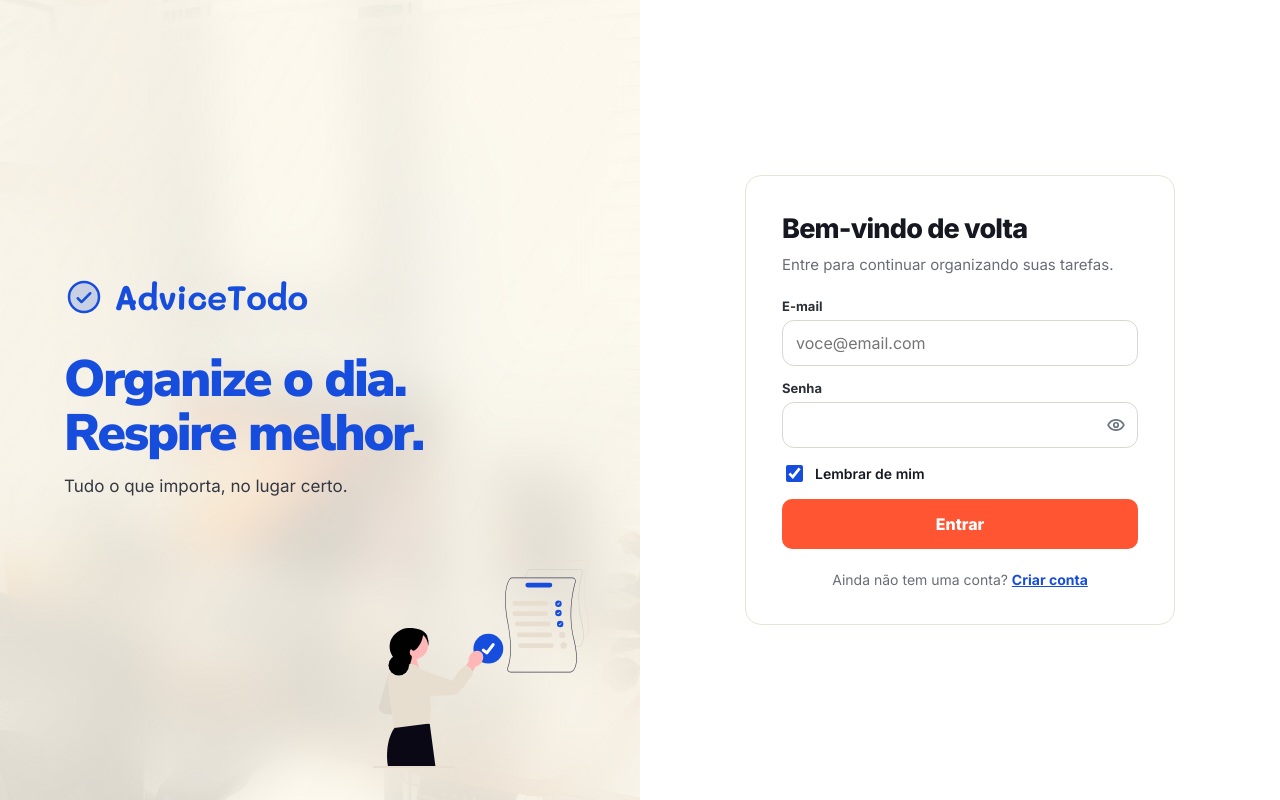
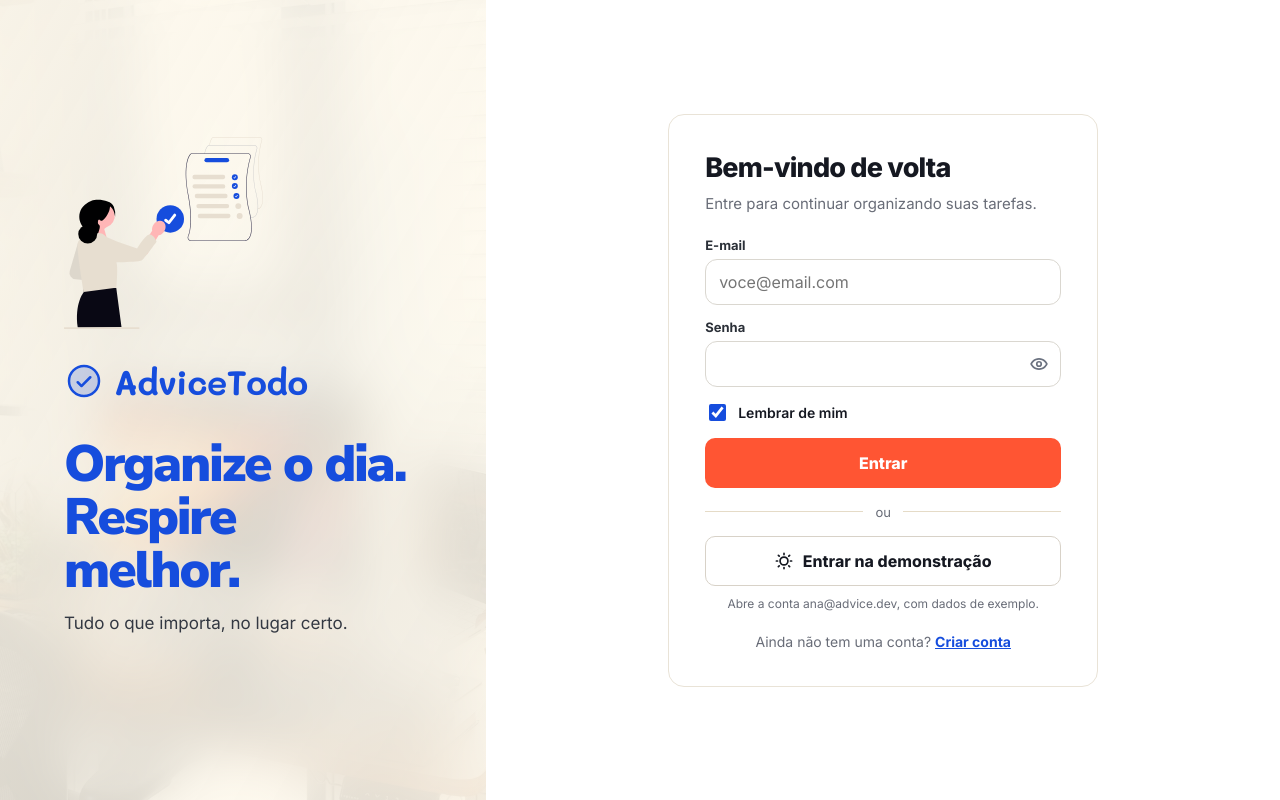
Before and after one commit to Kaylan00/advicetodo, a React (Vite) app in the folder web/: page /entrar in a window 1280 px wide. Built offline with nearby package versions, Linux system fonts and the light colour scheme; no server answers.

Commit message:
feat(web): coluna de acesso mais estreita, ilustracao acima do texto e entrada de demonstracao

```diff
--- a/web/src/components/AuthLayout.jsx
+++ b/web/src/components/AuthLayout.jsx
@@ -5,6 +5,8 @@ export default function AuthLayout({ chamada, apoio, title, subtitle, children,
     <main className="acesso">
       <section className="acesso__vitrine">
         <div className="acesso__conteudo">
+          <img className="acesso__ilustracao" src="/ilustracoes/tarefas.svg" alt="" />
+
           <p className="marca">
             <Icon name="concluido" size={40} weight="duotone" />
             AdviceTodo
@@ -13,8 +15,6 @@ export default function AuthLayout({ chamada, apoio, title, subtitle, children,
           <h1>{chamada}</h1>
           <p className="acesso__apoio">{apoio}</p>
         </div>
-
-        <img className="acesso__ilustracao" src="/ilustracoes/tarefas.svg" alt="" />
       </section>
 
       <section className="acesso__painel">
--- a/web/src/index.css
+++ b/web/src/index.css
@@ -157,7 +157,7 @@ svg {
 
 .acesso {
   display: grid;
-  grid-template-columns: 1fr 1fr;
+  grid-template-columns: minmax(340px, 38%) 1fr;
   min-height: 100vh;
 }
 
@@ -195,12 +195,11 @@ svg {
 }
 
 .acesso__ilustracao {
-  position: absolute;
-  right: clamp(20px, 4vw, 56px);
-  bottom: clamp(20px, 4vh, 44px);
-  z-index: 2;
+  align-self: flex-start;
   width: auto;
-  max-height: clamp(170px, 26vh, 250px);
+  max-width: 100%;
+  max-height: clamp(150px, 24vh, 230px);
+  margin-bottom: 30px;
 }
 
 @media (max-height: 700px) {
@@ -310,6 +309,30 @@ svg {
   width: 17px;
   height: 17px;
   accent-color: var(--azul);
+}
+
+.separador {
+  display: flex;
+  align-items: center;
+  gap: 12px;
+  margin: 2px 0;
+  color: var(--tinta-suave);
+  font-size: 13px;
+}
+
+.separador::before,
+.separador::after {
+  content: "";
+  flex: 1;
+  height: 1px;
+  background: var(--linha);
+}
+
+.acesso__dica {
+  margin-top: -4px;
+  color: var(--tinta-suave);
+  font-size: 12px;
+  text-align: center;
 }
 
 .button--bloco {
--- a/web/src/pages/LoginPage.jsx
+++ b/web/src/pages/LoginPage.jsx
@@ -4,6 +4,9 @@ import { Link, Navigate, useNavigate } from "react-router-dom";
 import { useAuth } from "../auth/AuthContext";
 import AuthLayout from "../components/AuthLayout";
 import Icon from "../components/Icon";
+
+// Usuario criado pelo comando seed_demo, com tarefas, categorias e compartilhamento prontos.
+const DEMO = { email: "ana@advice.dev", senha: "advice2026" };
 
 export default function LoginPage() {
   const { user, login } = useAuth();
@@ -28,6 +31,18 @@ export default function LoginPage() {
           ? "E-mail ou senha inválidos."
           : (problema.firstMessage ?? "Não foi possível entrar."),
       );
+    } finally {
+      setEnviando(false);
+    }
+  }
+
+  async function entrarComDemo() {
+    setEnviando(true);
+    try {
+      await login(DEMO.email, DEMO.senha, false);
+      navigate("/tarefas", { replace: true });
+    } catch {
+      setErro("A conta de demonstração não está disponível neste ambiente.");
     } finally {
       setEnviando(false);
     }
@@ -103,6 +118,22 @@ export default function LoginPage() {
         <button type="submit" className="button button--bloco" disabled={enviando}>
           {enviando ? "Entrando..." : "Entrar"}
         </button>
+
+        <p className="separador">ou</p>
+
+        <button
+          type="button"
+          className="button button--ghost button--bloco"
+          onClick={entrarComDemo}
+          disabled={enviando}
+          data-testid="entrar-demo"
+        >
+          <Icon name="sol" size={18} />
+          Entrar na demonstração
+        </button>
+        <small className="acesso__dica">
+          Abre a conta {DEMO.email}, com dados de exemplo.
+        </small>
       </form>
     </AuthLayout>
   );
```
